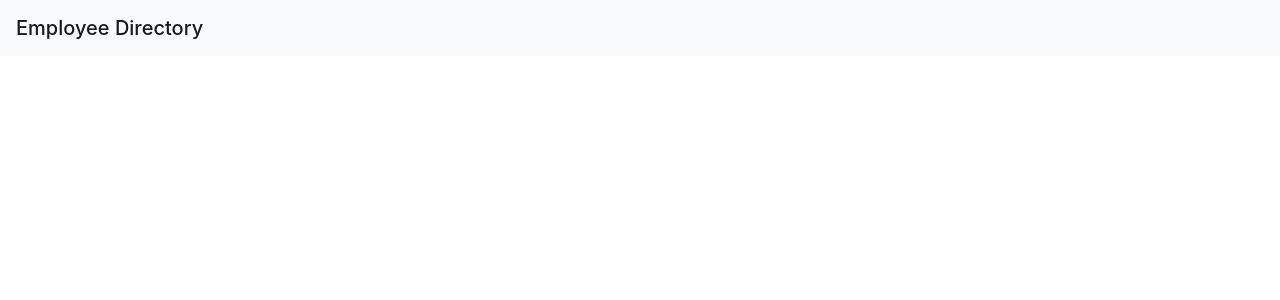
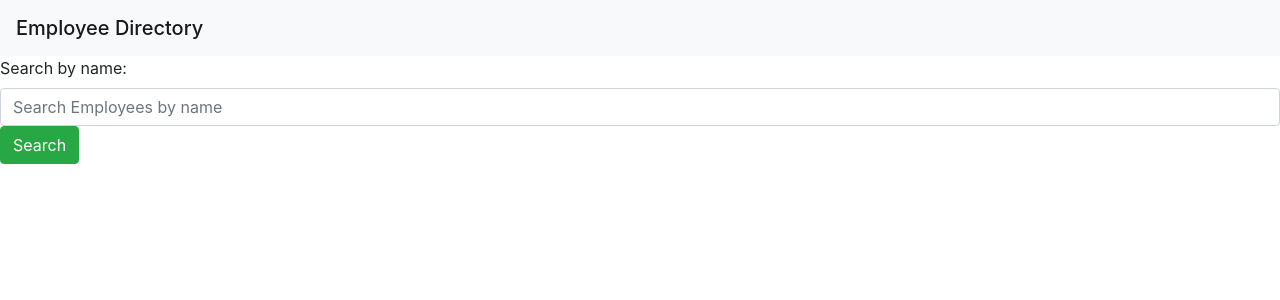
Before and after one commit to AlvinZC4/Employee-Directory, a React (Create React App) app: page / in a window 1280 px wide. Shown: the top 300 px of the page. Built offline with nearby package versions, Linux system fonts and the light colour scheme.

Commit message:
added search form to search employees by name

```diff
--- a/src/App.js
+++ b/src/App.js
@@ -1,12 +1,14 @@
 import React from 'react';
 import { BrowserRouter as Router } from "react-router-dom"
 import NavBar from "./componets/NavBar"
+import SearchForm from './componets/SearchForm';
 
 function App() {
   return (
     <Router>
       <div>
         <NavBar />
+        <SearchForm />
       </div>
     </Router>
   );
--- a/src/componets/SearchForm/index.js
+++ b/src/componets/SearchForm/index.js
@@ -0,0 +1,31 @@
+import React from "react"
+
+function SearchForm(props) {
+    return (
+        <form className="search">
+          <div className="form-group">
+            <label htmlFor="name">Search by name:</label>
+            <input
+              value={props.search}
+              onChange={props.handleInputChange}
+              name="name"
+              list="names"
+              type="text"
+              className="form-control"
+              placeholder="Search Employees by name"
+              id="name"
+            />
+            {/* <datalist id="names">
+              {props.names.map(name => (
+                <option value={name} key={name} />
+              ))}
+            </datalist> */}
+            <button type="submit" onClick={props.handleFormSubmit} className="btn btn-success">
+              Search
+            </button>
+          </div>
+        </form>
+    );
+}
+
+export default SearchForm
```
